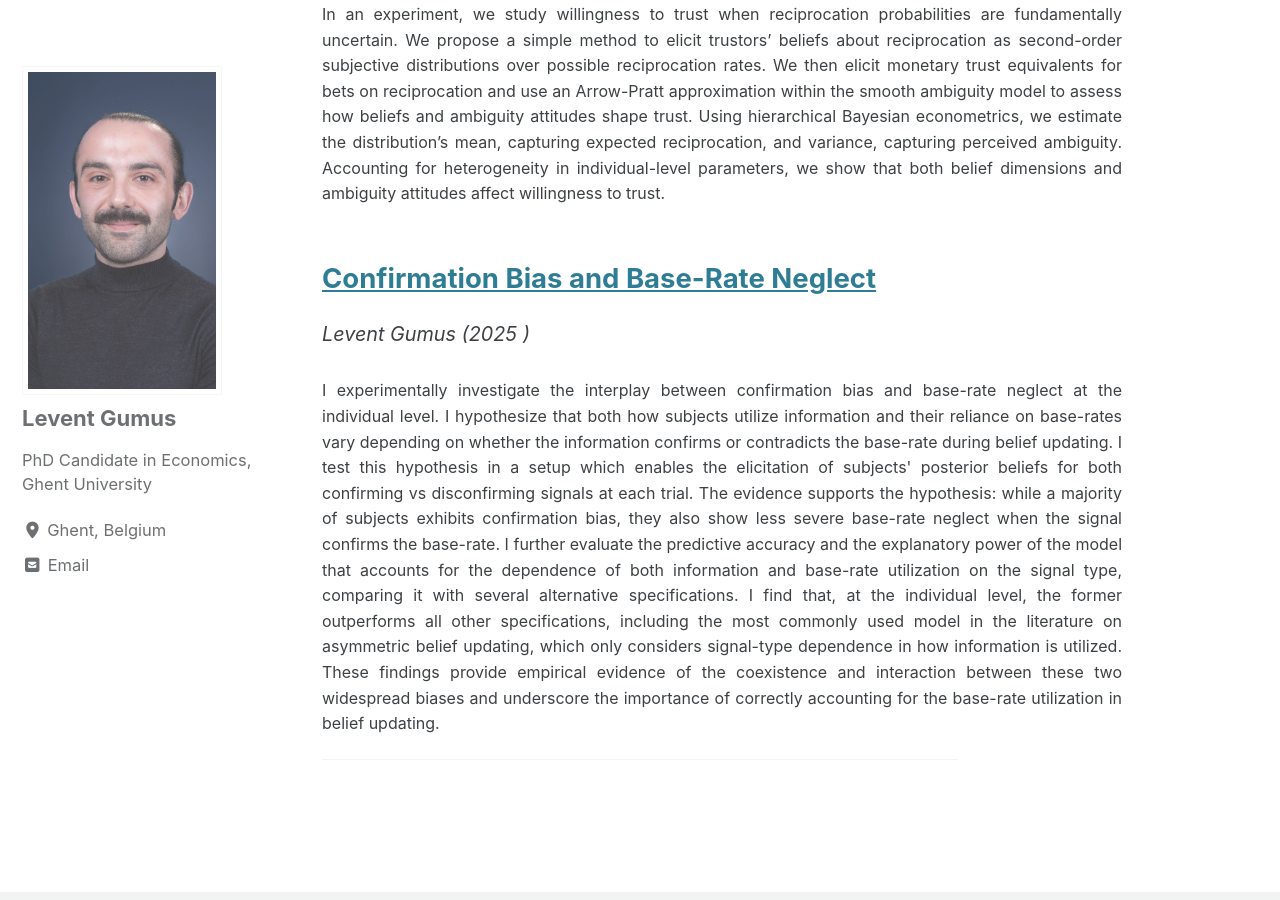
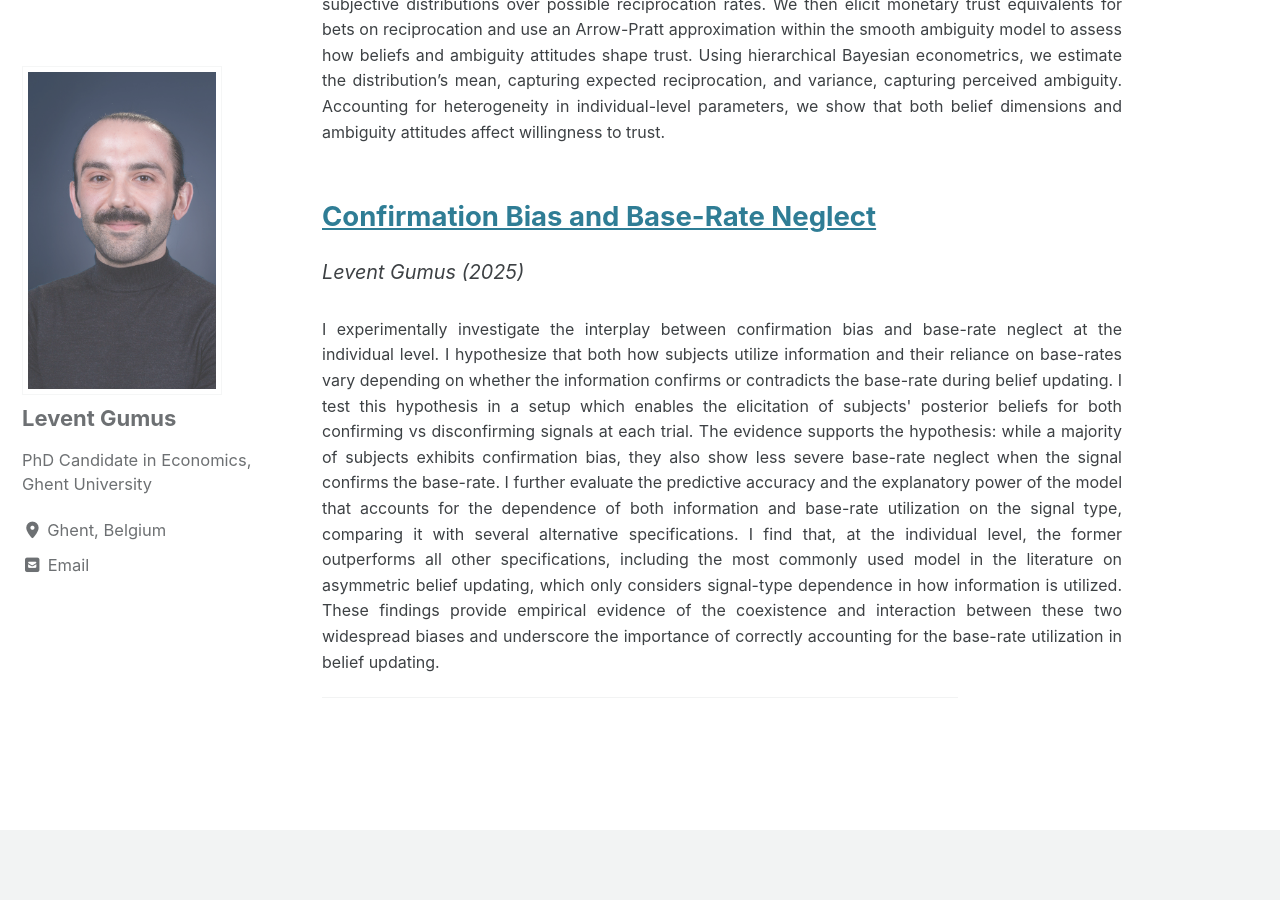
Before and after one commit to Levengumus/leventgumus.github.io, a Jekyll site: the page built from Research/Research.md, in a window 1280 px wide and 900 px high, scrolled down 1050 px. Built offline with Jekyll 4.4.1, drawn with Linux system fonts in a browser that asks for light colours; cached includes are drawn as plain includes.

Commit message:
Fix formatting and update author details in Research.md

```diff
--- a/Research/Research.md
+++ b/Research/Research.md
@@ -18,7 +18,9 @@ comments: true
 
 ### *Job Market Paper*
 ## [Expectations vs. Evidence: A Cognitive Model of Confirmation Bias](https://www.dropbox.com/scl/fi/uwlew0irytpt6ja474eth/Expectations_vs__Evidence__A_Cognitive_Model_of_Confirmation_Bias.pdf?rlkey=pkalyjpw9qrafurcsxw1dn7h0&st=7t6crcrk&dl=0)
-*Levent Gumus (2025)*
+<span style="font-size: 0.9em;">
+  <em>Levent Gumus (2025)</em>
+</span>
 <div class="abstract-text">
   In this paper, I develop a model of confirmation bias, which arises from a cognitive mechanism conceptually linked to the Bayesian brain paradigm and the efficient coding hypothesis in neuroscience. Specifically, I hypothesize that cost of information processing, quantified as the statistical divergence between prior and posterior beliefs, influences the precision of the sampling process, thereby allowing the probability of misperception to emerge endogenously. Consequently, disconfirming evidence, which are costlier to process, attenuates the impact of new information during Bayesian updating, resulting in posterior mean beliefs that are disproportionately influenced by prior mean beliefs. I further test the assumptions of the model in an experiment and find empirical support for the hypothesis that noise in perceived probabilities increases proportionally with the distance between the DM's initial expectations and the sample.
 </div>
@@ -26,11 +28,9 @@ comments: true
 
 ### *Working Papers*
 ## [Unraveling Willingness to Trust under Ambiguity(Submitted) ](https://www.dropbox.com/scl/fi/jqdzoodxzsrlsfi8a6no3/Beliefs_trust_game.pdf?rlkey=jxnm0drfpov8f759hkg6vf4gl&st=ddarn0v2&dl=0)
-
 <span style="font-size: 0.9em;">
   <em>with Mohammed Abdellaoui, Yassine Kaouane, and Emmanuel Kemel (2026)</em>
 </span>
-
 <span style="font-size: 0.7em;">
   <em>Formerly: Beliefs in Reciprocity, Confidence and Trust</em>
 </span>
@@ -40,7 +40,7 @@ comments: true
 
 ## [Confirmation Bias and Base-Rate Neglect](https://www.dropbox.com/scl/fi/bbnl8ya6ef96kp9g4nyif/Confirmation_Bias_and_Base_Rate.pdf?rlkey=ov8gzmqh757btbcgewzwg66v6&st=wkr8cxtk&dl=0)
 <span style="font-size: 0.9em;">
-  <em>Levent Gumus (2025 )</em>
+  <em>Levent Gumus (2025)</em>
 </span>
   <div class="abstract-text" >
    I experimentally investigate the interplay between confirmation bias and base-rate neglect at the individual level. I hypothesize that both how subjects utilize information and their reliance on base-rates vary depending on whether the information confirms or contradicts the base-rate during belief updating. I test this hypothesis in a setup which enables the elicitation of subjects' posterior beliefs for both confirming vs disconfirming signals at each trial. The evidence supports the hypothesis: while a majority of subjects exhibits confirmation bias, they also show less severe base-rate neglect when the signal confirms the base-rate. I further evaluate the predictive accuracy and the explanatory power of the model that accounts for the dependence of both information and base-rate utilization on the signal type, comparing it with several alternative specifications. I find that, at the individual level, the former outperforms all other specifications, including the most commonly used model in the literature on asymmetric belief updating, which only considers signal-type dependence in how information is utilized. These findings provide empirical evidence of the coexistence and interaction between these two widespread biases and underscore the importance of correctly accounting for the base-rate utilization in belief updating.
```
